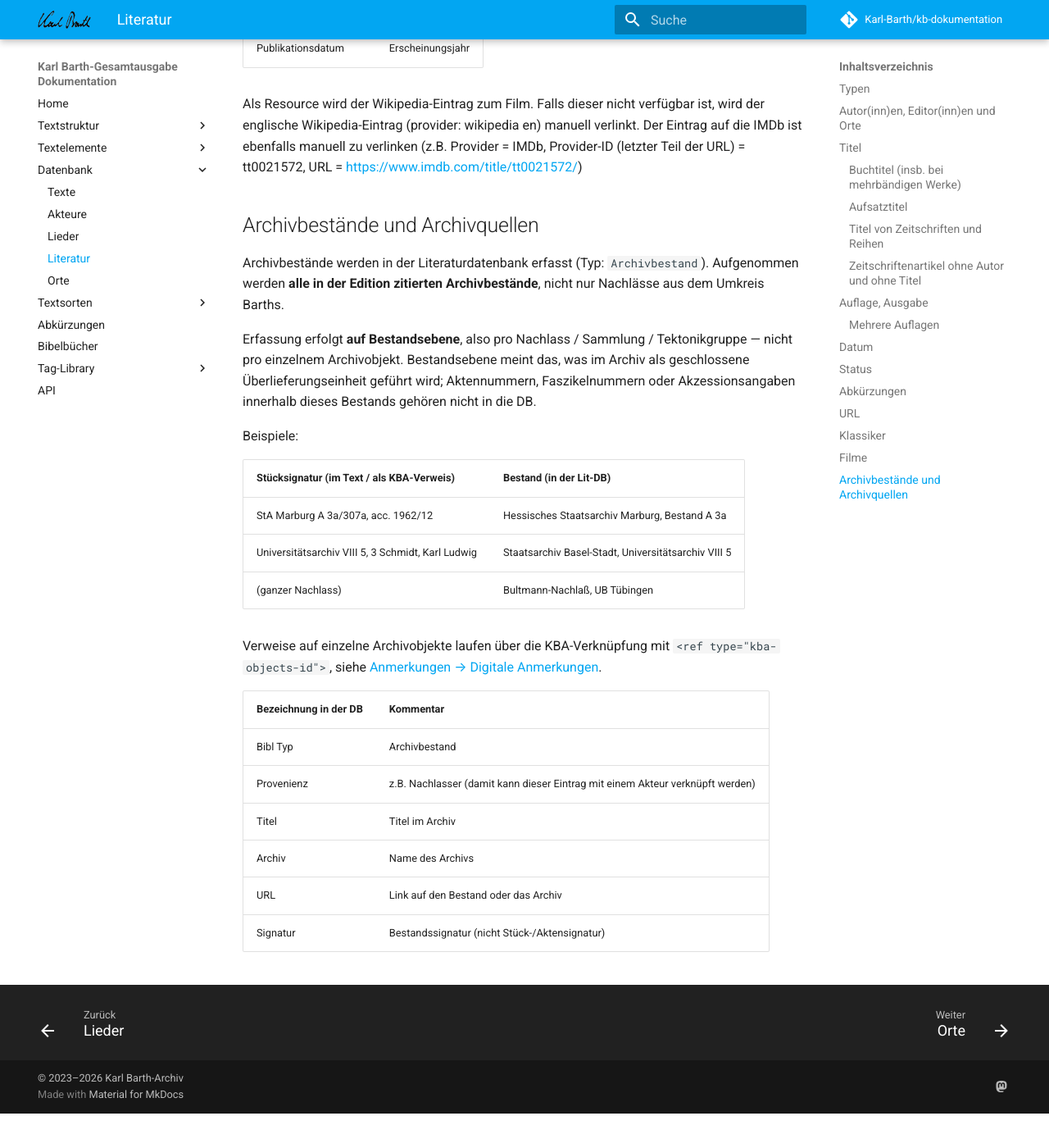
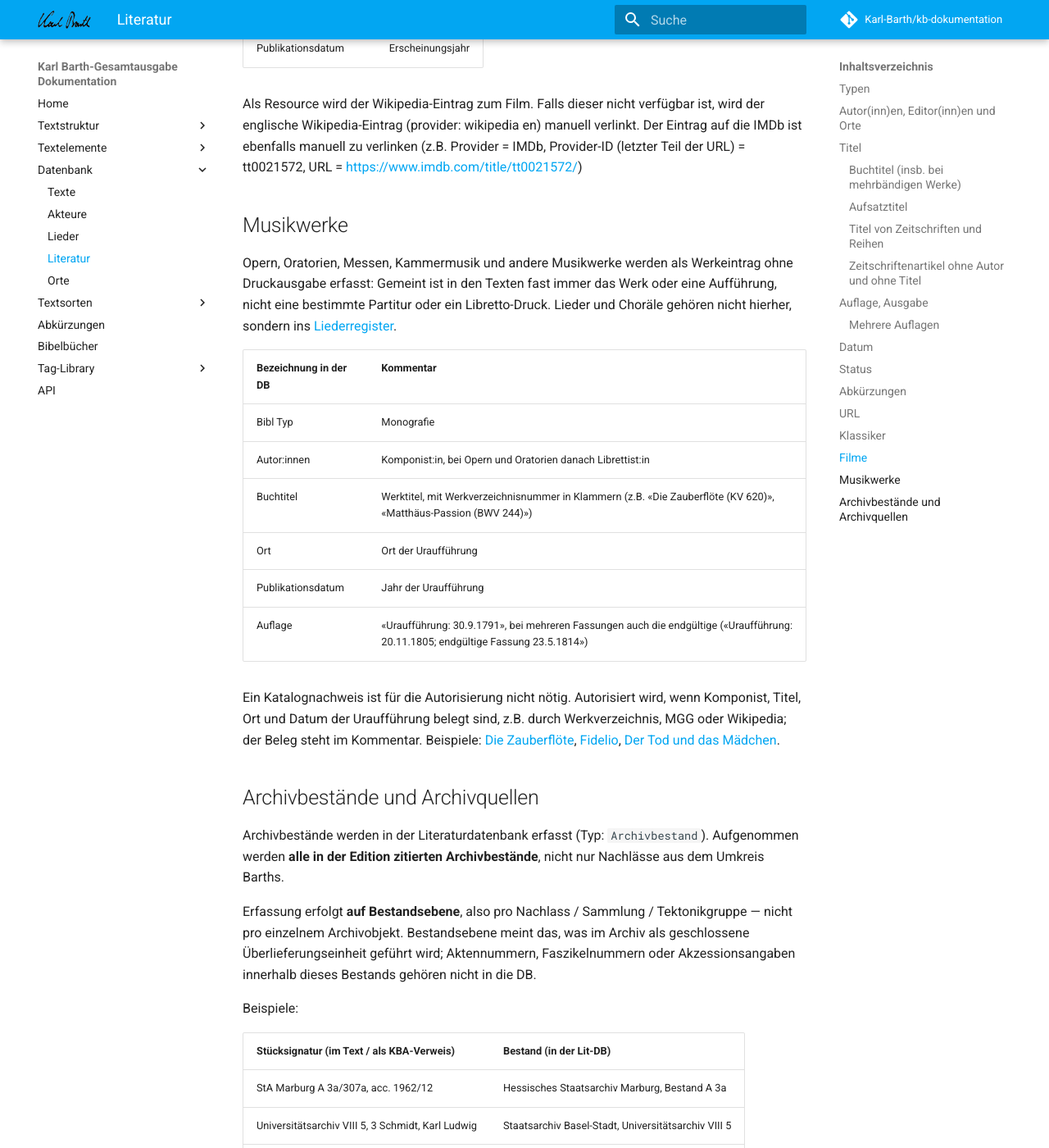
Before and after one commit to Karl-Barth/kb-dokumentation, an MkDocs documentation site: the page built from docs/datenbank/literatur.md, in a window 1280 px wide and 1400 px high, scrolled down 4457 px. Shown: the whole window at 82% size. Built offline with MkDocs 1.6.1 and Material for MkDocs 9.7.7, drawn with Linux system fonts in a browser that asks for light colours; comment, search, counter and statistics services are not loaded; before the commit the page ends 5815 px from its top, so only the background shows below that.

Commit message:
Literatur: Regel für Musikwerke (Werkeintrag mit Uraufführung, Autorisierung ohne Katalognachweis)

```diff
--- a/docs/datenbank/literatur.md
+++ b/docs/datenbank/literatur.md
@@ -140,6 +140,21 @@ In der DB werden folgende Felder ausgefüllt:
 
 Als Resource wird der Wikipedia-Eintrag zum Film. Falls dieser nicht verfügbar ist, wird der englische Wikipedia-Eintrag (provider: wikipedia en) manuell verlinkt. Der Eintrag auf die IMDb ist ebenfalls manuell zu verlinken (z.B. Provider = IMDb, Provider-ID (letzter Teil der URL) = tt0021572, URL = [https://www.imdb.com/title/tt0021572/](https://www.imdb.com/title/tt0021572/))
 
+## Musikwerke
+
+Opern, Oratorien, Messen, Kammermusik und andere Musikwerke werden als Werkeintrag ohne Druckausgabe erfasst: Gemeint ist in den Texten fast immer das Werk oder eine Aufführung, nicht eine bestimmte Partitur oder ein Libretto-Druck. Lieder und Choräle gehören nicht hierher, sondern ins [Liederregister](lieder.md).
+
+| Bezeichnung in der DB | Kommentar |
+|-----------------------|-----------|
+| Bibl Typ | Monografie |
+| Autor:innen | Komponist:in, bei Opern und Oratorien danach Librettist:in |
+| Buchtitel | Werktitel, mit Werkverzeichnisnummer in Klammern (z.B. «Die Zauberflöte (KV 620)», «Matthäus-Passion (BWV 244)») |
+| Ort | Ort der Uraufführung |
+| Publikationsdatum | Jahr der Uraufführung |
+| Auflage | «Uraufführung: 30.9.1791», bei mehreren Fassungen auch die endgültige («Uraufführung: 20.11.1805; endgültige Fassung 23.5.1814») |
+
+Ein Katalognachweis ist für die Autorisierung nicht nötig. Autorisiert wird, wenn Komponist, Titel, Ort und Datum der Uraufführung belegt sind, z.B. durch Werkverzeichnis, MGG oder Wikipedia; der Beleg steht im Kommentar. Beispiele: [Die Zauberflöte](https://meta.karl-barth.ch/bibls/2100), [Fidelio](https://meta.karl-barth.ch/bibls/2640), [Der Tod und das Mädchen](https://meta.karl-barth.ch/bibls/6923).
+
 ## Archivbestände und Archivquellen
 
 Archivbestände werden in der Literaturdatenbank erfasst (Typ: `Archivbestand`).
```
